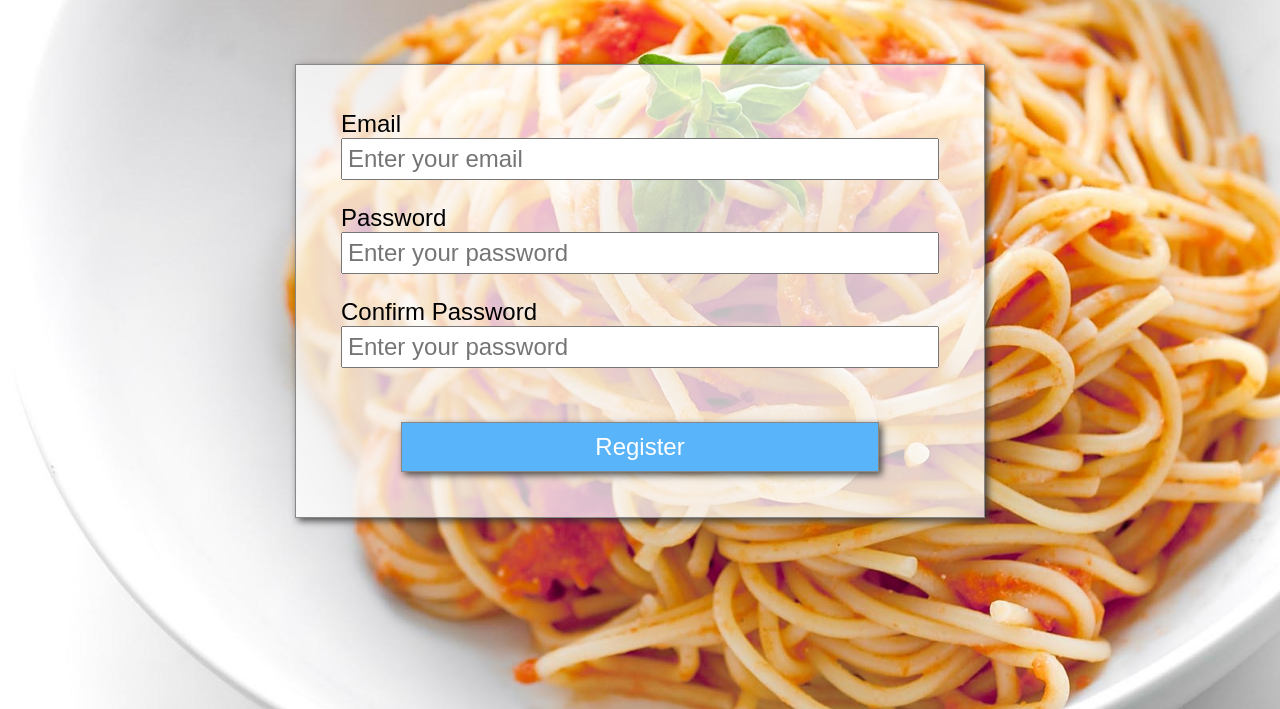
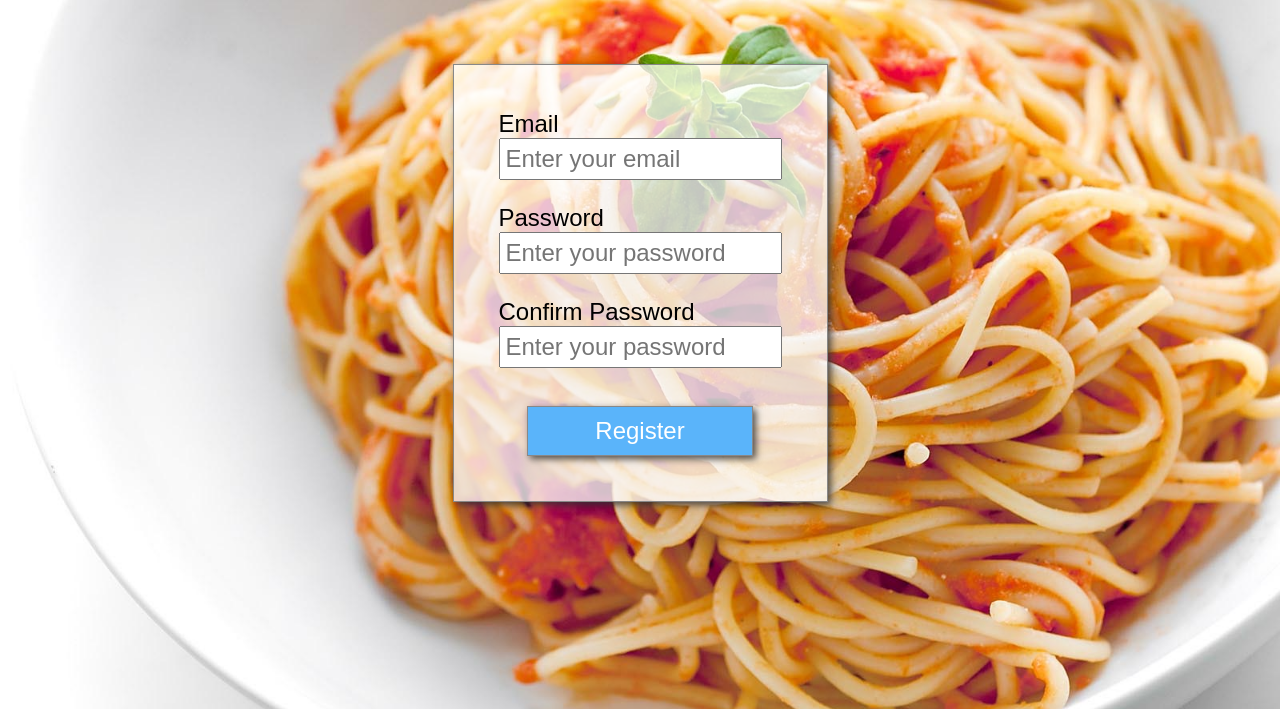
Before and after one commit to smskelley/ForknPantry, a Django app: page /register/ in a window 1280 px wide. Shown: the part 91-800 px from the top of the page. Run offline with Django 3.2, Linux system fonts and the light colour scheme; some libraries are stand-ins or nearby versions.

Commit message:
Make login/register more narrow.

```diff
--- a/PantryApp/static/PantryApp/css/base.css
+++ b/PantryApp/static/PantryApp/css/base.css
@@ -107,6 +107,18 @@ nav {
     .box {
       width: 100%;
       margin: 0; } }
+
+.narrow {
+  width: 15.625em; }
+  @media only screen and (max-width: 56.25em) {
+    .narrow {
+      width: 90%;
+      max-width: 15.625em; } }
+  @media only screen and (max-width: 30em) {
+    .narrow {
+      width: 100%;
+      margin: 0;
+      max-width: 100%; } }
 
 .img_collection {
   max-width: 80%;
--- a/PantryApp/templates/PantryApp/login.html
+++ b/PantryApp/templates/PantryApp/login.html
@@ -6,7 +6,7 @@
 {% endblock %}
 {% block title %}Fork'n Pantry Login{% endblock %}
 {% block content %}
-    <div class="box">
+    <div class="box narrow">
         <form action="{% url 'Login' %}" method="post">
             {% csrf_token %}
             <p>Email</p>
--- a/PantryApp/templates/PantryApp/register.html
+++ b/PantryApp/templates/PantryApp/register.html
@@ -4,7 +4,7 @@
     {% include 'PantryApp/unauth.nav.html' with select='register' %}
 {% endblock %}
 {% block content %}
-    <div class="box">
+    <div class="box narrow">
         <form action="{% url "Register" %}" method="post">
             {% csrf_token %}
             <p>Email</p>
--- a/PantryApp/templates/PantryApp/sass/_content.sass
+++ b/PantryApp/templates/PantryApp/sass/_content.sass
@@ -30,6 +30,16 @@
     width: 100%
     margin: 0
 
+.narrow
+  width: ems(250)
+  @media #{$break-tablet}
+    width: 90%
+    max-width: ems(250)
+  @media #{$break-phone}
+    width: 100%
+    margin: 0
+    max-width: 100%
+
 // TODO: Make contents of img_collection horizontally centered.
 .img_collection
   max-width: 80%
```
